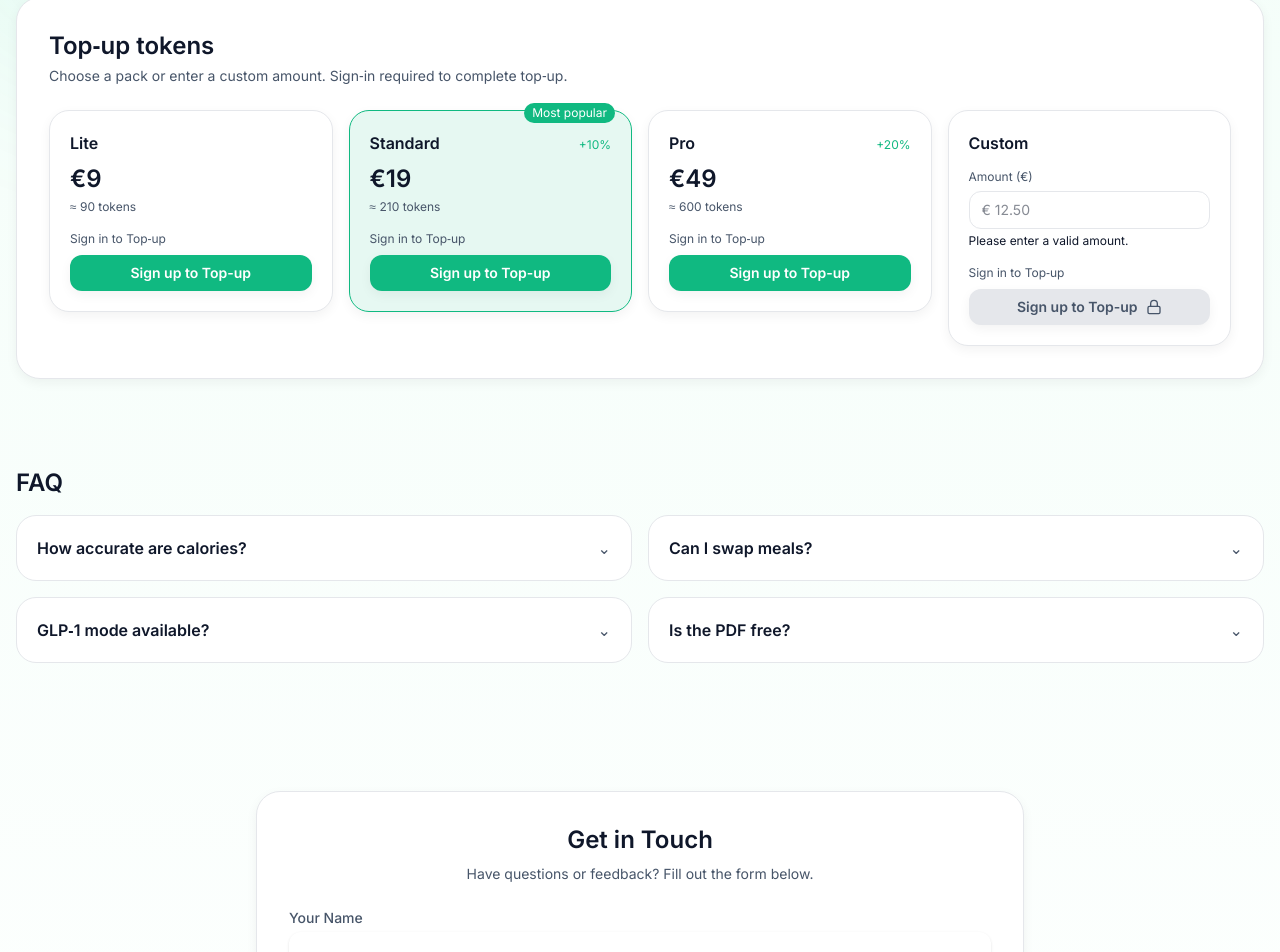
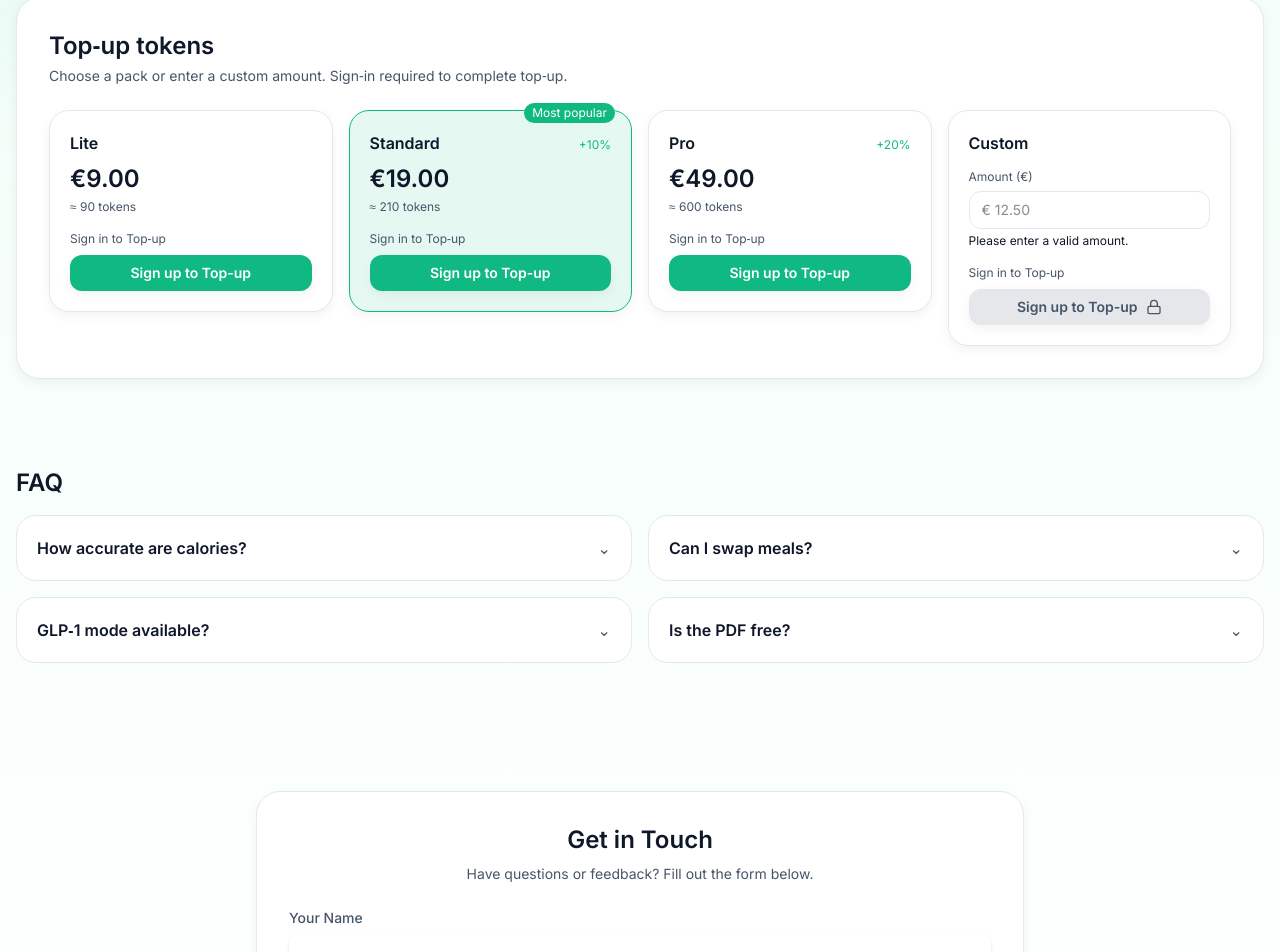
Before and after one commit to shapeai4-rgb/shapeai, a Next.js app: page / in a window 1280 px wide. Shown: the part 1232-2184 px from the top of the page. Built offline with nearby package versions, Linux system fonts and the light colour scheme; no server answers.

Commit message:
fix: display prices with 2 decimals in all packages (no rounding)

```diff
--- a/src/app/page.tsx
+++ b/src/app/page.tsx
@@ -75,12 +75,12 @@ function TopUpCard({ plan, onSelect, isLoggedIn }: { plan: TopUpPlan; onSelect:
             <input inputMode="decimal" placeholder={symbol + " 12.50"} value={amount} onChange={(e) => setAmount(e.target.value)} className="mt-1 w-full rounded-xl border border-neutral-lines px-3 py-2 text-sm outline-none ring-accent/50 focus:ring-2" />
             <p className={cn("mt-1 text-xs", valid ? "text-neutral-slate/80" : "text-status-danger")}>{valid ? "Up to 2 decimals (dot or comma)." : "Please enter a valid amount."}</p>
           </div>
-        ) : ( <div className="mt-2 text-2xl font-headings font-semibold">{formatCurrency(currency, Number(priceInSelected?.toFixed(0) ?? 0), { trimCents: true })}</div> )}
+        ) : ( <div className="mt-2 text-2xl font-headings font-semibold">{formatCurrency(currency, priceInSelected ?? 0)}</div> )}
         {plan.tokens && <div className="mt-1 text-xs text-neutral-slate">≈ {plan.tokens.toLocaleString()} tokens</div>}
         <div className="mt-4 text-xs text-neutral-slate"> {isLoggedIn ? 'Proceed to checkout' : 'Sign in to Top‑up'} </div>
         <Button onClick={handleCheckout} locked={plan.custom && !valid} disabled={isRedirecting} className="w-full mt-2 text-sm py-2"> {isRedirecting ? 'Redirecting...' : (
             isLoggedIn
-              ? (plan.custom ? `Top-up ${formatCurrency(currency, priceInSelected ?? 0)}` : `Top-up ${formatCurrency(currency, priceInSelected ?? 0, { trimCents: true })}`)
+              ? `Top-up ${formatCurrency(currency, priceInSelected ?? 0)}`
               : 'Sign up to Top-up'
           )}
         </Button>
--- a/src/app/top-up/page.tsx
+++ b/src/app/top-up/page.tsx
@@ -117,7 +117,7 @@ function TopUpCard({ plan, onSelect, isLoggedIn }: { plan: TopUpPlan; onSelect:
             <p className={cn("mt-1 text-xs", valid ? "text-neutral-slate/80" : "text-status-danger")}>{valid ? "Up to 2 decimals (dot or comma)." : "Please enter a valid amount."}</p>
           </div>
         ) : (
-          <div className="mt-2 text-2xl font-headings font-semibold">{formatCurrency(currency, Number(priceInSelected?.toFixed(0) ?? 0), { trimCents: true })}</div>
+          <div className="mt-2 text-2xl font-headings font-semibold">{formatCurrency(currency, priceInSelected ?? 0)}</div>
         )}
         {plan.tokens && <div className="mt-1 text-xs text-neutral-slate">≈ {plan.tokens.toLocaleString()} tokens</div>}
         <div className="mt-4 text-xs text-neutral-slate">
```
